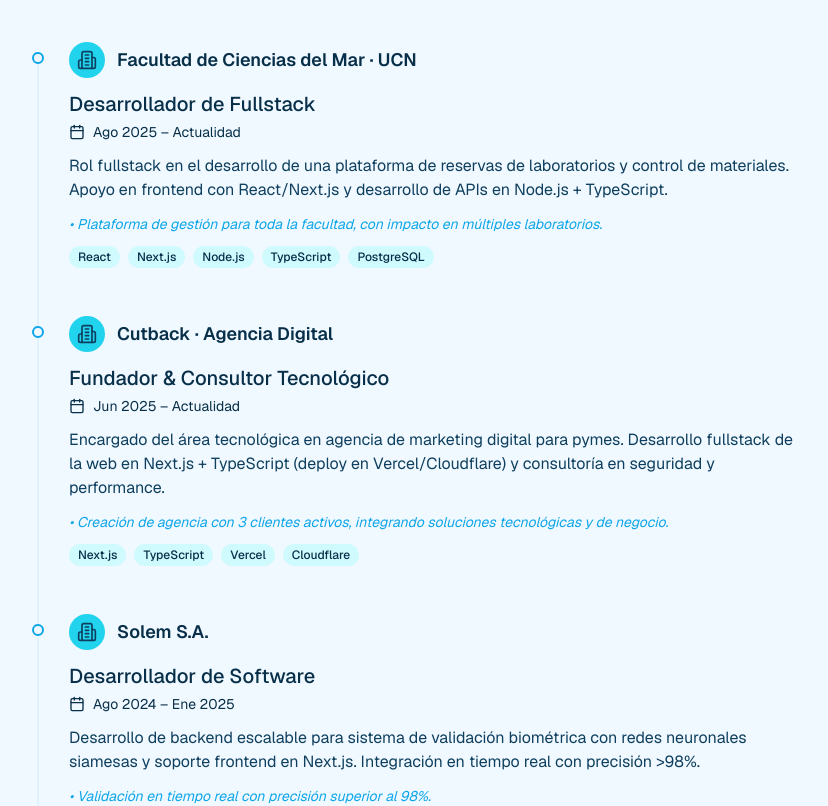
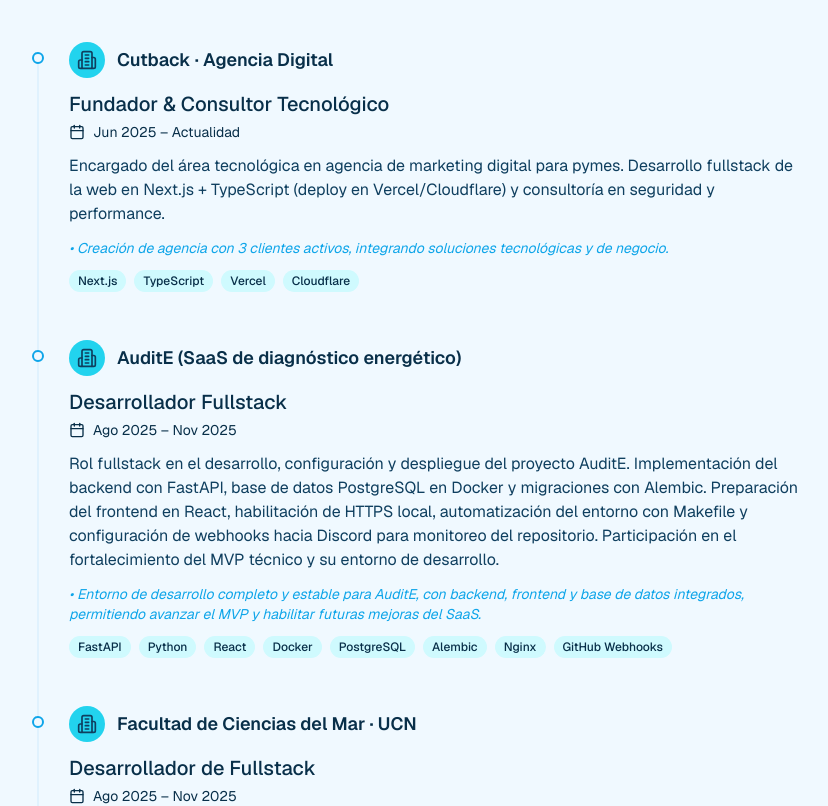
Before and after one commit to MatiasGalli/Portafolio2.0, a Next.js app: page / in a window 1280 px wide. Shown: the part 1780-2586 px from the top of the page, without its empty margins (219-1047 px from the left). Built offline with nearby package versions, Linux system fonts and the light colour scheme.

Commit message:
add new project

```diff
--- a/components/about.tsx
+++ b/components/about.tsx
@@ -71,7 +71,7 @@ const ProfileImage = ({
   <div className={cn("mt-10 w-48 h-48 md:w-64 md:h-64", className)} {...props}>
     <div className="relative w-full h-full rounded-2xl overflow-hidden bg-accent">
       <Image
-        src="/Logo.png"
+        src="/Foto_perfil.png"
         alt="Logotipo personal de Matías Galli"
         className="object-cover"
         fill
--- a/components/experience.tsx
+++ b/components/experience.tsx
@@ -42,8 +42,8 @@ const ExperienceItem = ({
         </div>
         <p className="text-muted-foreground">{description}</p>
         {achievement && (
-            <p className="mt-2 italic text-sm text-primary">• {achievement}</p>
-          )}
+          <p className="mt-2 italic text-sm text-primary">• {achievement}</p>
+        )}
         <div className="flex flex-wrap gap-2">
           {technologies.map((tech) => (
             <Badge key={tech} variant="secondary" className="rounded-full">
@@ -59,16 +59,6 @@ const ExperienceItem = ({
 const Experience = () => {
   const experiences = [
     {
-      title: "Desarrollador de Fullstack",
-      company: "Facultad de Ciencias del Mar · UCN",
-      period: "Ago 2025 – Actualidad",
-      description:
-        "Rol fullstack en el desarrollo de una plataforma de reservas de laboratorios y control de materiales. Apoyo en frontend con React/Next.js y desarrollo de APIs en Node.js + TypeScript.",
-      technologies: ["React", "Next.js", "Node.js", "TypeScript", "PostgreSQL"],
-      achievement:
-        "Plataforma de gestión para toda la facultad, con impacto en múltiples laboratorios.",
-    },
-    {
       title: "Fundador & Consultor Tecnológico",
       company: "Cutback · Agencia Digital",
       period: "Jun 2025 – Actualidad",
@@ -77,6 +67,35 @@ const Experience = () => {
       technologies: ["Next.js", "TypeScript", "Vercel", "Cloudflare"],
       achievement:
         "Creación de agencia con 3 clientes activos, integrando soluciones tecnológicas y de negocio.",
+    },
+    {
+      title: "Desarrollador Fullstack",
+      company: "AuditE (SaaS de diagnóstico energético)",
+      period: "Ago 2025 – Nov 2025",
+      description:
+        "Rol fullstack en el desarrollo, configuración y despliegue del proyecto AuditE. Implementación del backend con FastAPI, base de datos PostgreSQL en Docker y migraciones con Alembic. Preparación del frontend en React, habilitación de HTTPS local, automatización del entorno con Makefile y configuración de webhooks hacia Discord para monitoreo del repositorio. Participación en el fortalecimiento del MVP técnico y su entorno de desarrollo.",
+      technologies: [
+        "FastAPI",
+        "Python",
+        "React",
+        "Docker",
+        "PostgreSQL",
+        "Alembic",
+        "Nginx",
+        "GitHub Webhooks"
+      ],
+      achievement:
+        "Entorno de desarrollo completo y estable para AuditE, con backend, frontend y base de datos integrados, permitiendo avanzar el MVP y habilitar futuras mejoras del SaaS."
+    },
+    {
+      title: "Desarrollador de Fullstack",
+      company: "Facultad de Ciencias del Mar · UCN",
+      period: "Ago 2025 – Nov 2025",
+      description:
+        "Rol fullstack en el desarrollo de una plataforma de reservas de laboratorios y control de materiales. Apoyo en frontend con React/Next.js y desarrollo de APIs en Node.js + TypeScript.",
+      technologies: ["React", "Next.js", "Node.js", "TypeScript", "PostgreSQL"],
+      achievement:
+        "Plataforma de gestión para toda la facultad, con impacto en múltiples laboratorios.",
     },
     {
       title: "Desarrollador de Software",
--- a/components/projects.tsx
+++ b/components/projects.tsx
@@ -83,6 +83,24 @@ const ProjectCard = ({
 
 const projects = [
   {
+    title: "AuditE – Plataforma de Diagnóstico Energético",
+    description:
+      "SaaS fullstack orientado al diagnóstico energético y la gestión de datos técnicos. Incluye backend en FastAPI con PostgreSQL y Docker, migraciones con Alembic, frontend en React y soporte de HTTPS local. Se configuró el entorno completo de desarrollo y automatización con Makefile.",
+    image: "/audite.png",
+    technologies: [
+      "FastAPI",
+      "Python",
+      "React",
+      "Docker",
+      "PostgreSQL",
+      "Alembic",
+      "Nginx",
+      "GitHub Webhooks"
+    ],
+    liveUrl: "https://www.audit-energia.com/",
+    private: true,
+  },
+  {
     title: "Plataforma de Reservas y Control de Materiales",
     description:
       "Sistema fullstack para la Facultad de Ciencias del Mar (UCN), permitiendo reservas de laboratorios y gestión de insumos. Incluye frontend en React/Next.js y backend con Node.js + TypeScript.",
```
Also changed, not shown: 2 other files (tests, documents, lock files or other folders).
